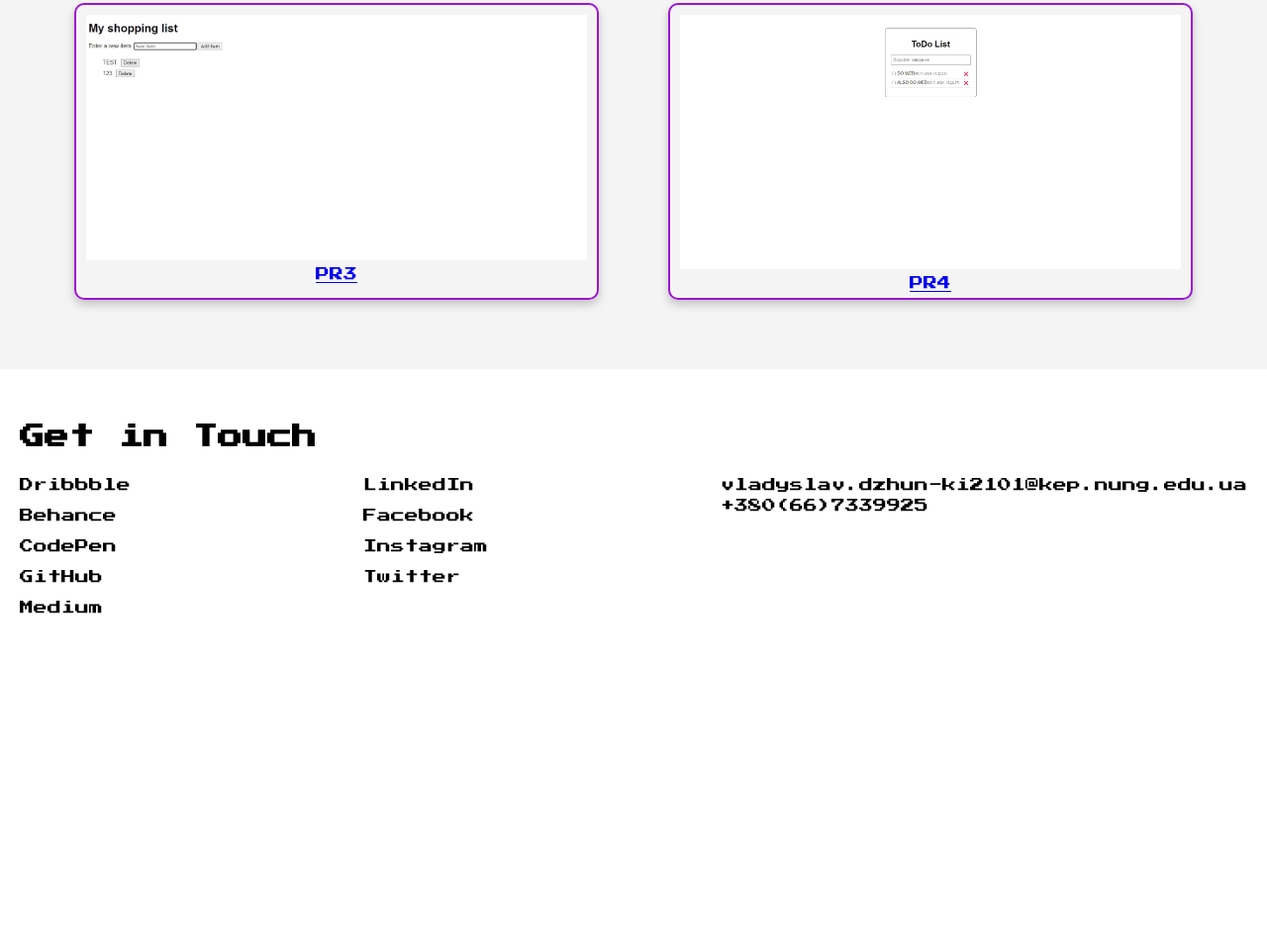
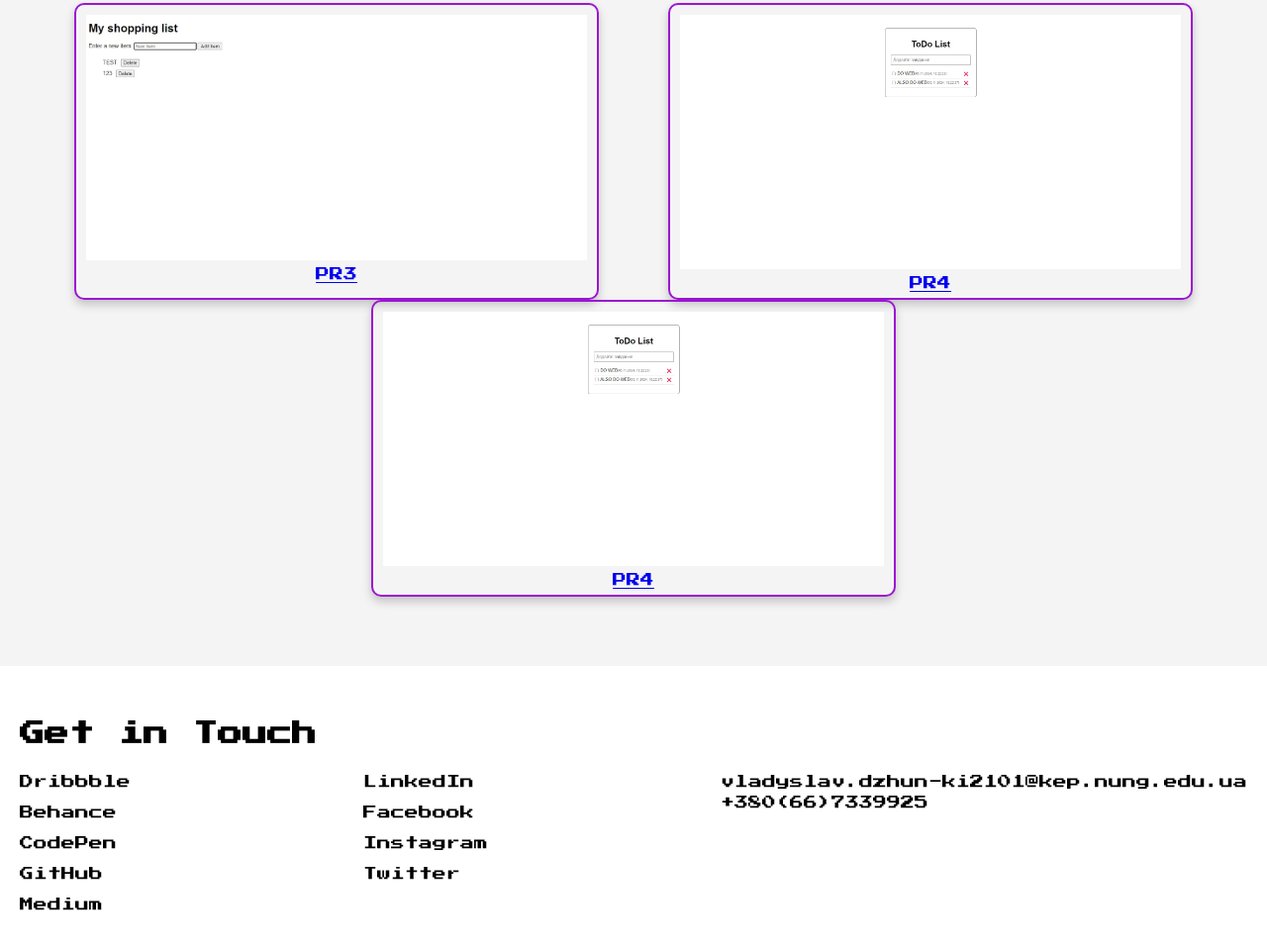
Before and after one commit to RenonDK/RenonDK.github.io, a plain HTML site: page index.html in a window 1280 px wide. Shown: the part 1765-2724 px from the top of the page at 99% size. Before the commit the page ends 2450 px from the top, so only its background shows below. Drawn offline with Linux system fonts and the light colour scheme.

Commit message:
Update index.html

```diff
--- a/index.html
+++ b/index.html
@@ -70,6 +70,12 @@
             <p>PR4</p>
             </a>
           </div>
+          <div class="image-block">
+            <a href="PRs/PR-4web.html">
+            <img src="img/PR4.jpg" alt="PR-4">
+            <p>PR4</p>
+            </a>
+          </div>
         </div>
   </section>
 
```
